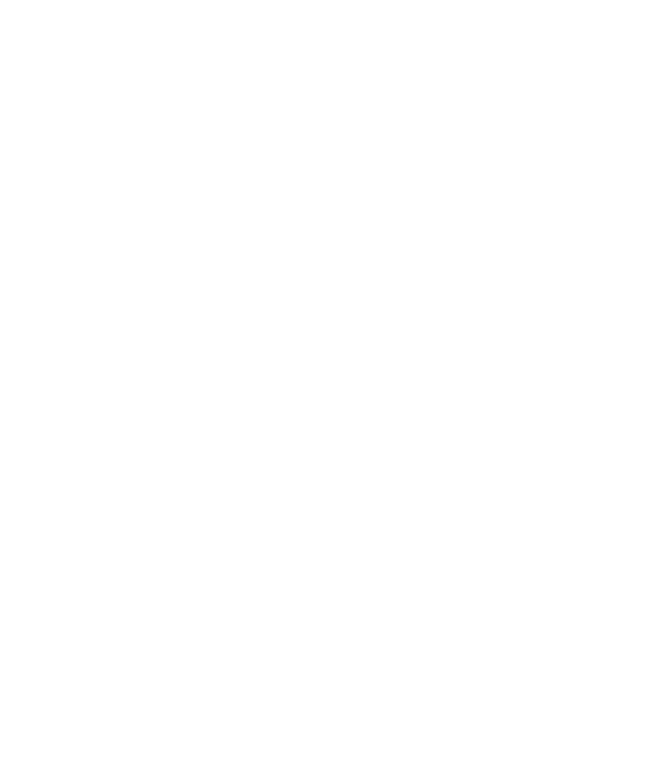
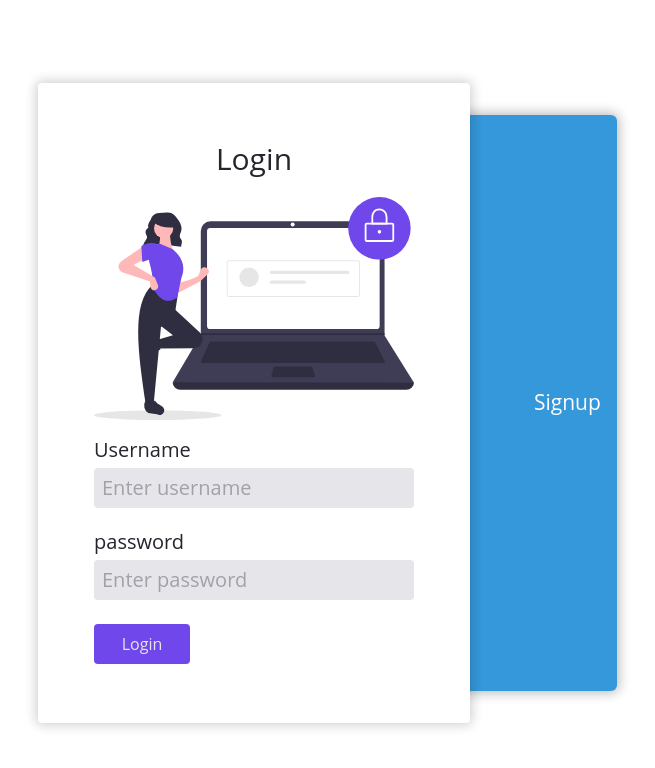
Before and after one commit to dumbmety/store, a React (Create React App) app: page /auth in a window 1280 px wide. Shown: the top 768 px of the page, without its empty margins (386-1041 px from the left). Built offline with nearby package versions, Linux system fonts and the light colour scheme.

Commit message:
Feat: Add Auth pages(Login & Signup). not done yet

```diff
--- /dev/null
+++ b/src/components/Auth/Login/index.jsx
@@ -0,0 +1,37 @@
+import classes from '../style.module.css'
+
+const Login = () => {
+  return (
+    <section className={classes.AuthContainer}>
+      <header className={classes.Header}>
+        <h1>Login</h1>
+      </header>
+      <div className={classes.Content}>
+        <div className={classes.Image}>
+          <img src="/images/auth.svg" alt="" />
+        </div>
+        <form className={classes.Form}>
+          <div className={classes.FormGroup}>
+            <label htmlFor="username">Username</label>
+            <input type="text" name="username" placeholder="Enter username" />
+          </div>
+          <div className={classes.FormGroup}>
+            <label htmlFor="password">password</label>
+            <input
+              type="password"
+              name="password"
+              placeholder="Enter password"
+            />
+          </div>
+          <div className={classes.FormGroup}>
+            <button type="submit" className="btn">
+              Login
+            </button>
+          </div>
+        </form>
+      </div>
+    </section>
+  )
+}
+
+export default Login
--- /dev/null
+++ b/src/components/Auth/Signup/index.jsx
@@ -0,0 +1,41 @@
+import classes from '../style.module.css'
+
+const Signup = () => {
+  return (
+    <section className={classes.AuthContainer}>
+      <header className={classes.Header}>
+        <h1>SignUp</h1>
+      </header>
+      <div className={classes.Content}>
+        <div className={classes.Image}>
+          <img src="/images/auth.svg" alt="" />
+        </div>
+        <form className={classes.Form}>
+          <div className={classes.FormGroup}>
+            <label htmlFor="username">Username</label>
+            <input type="text" name="username" placeholder="Enter username" />
+          </div>
+          <div className={classes.FormGroup}>
+            <label htmlFor="email">email</label>
+            <input type="text" name="email" placeholder="Enter email" />
+          </div>
+          <div className={classes.FormGroup}>
+            <label htmlFor="password">password</label>
+            <input
+              type="password"
+              name="password"
+              placeholder="Enter password"
+            />
+          </div>
+          <div className={classes.FormGroup}>
+            <button type="submit" className="btn">
+              Sign up
+            </button>
+          </div>
+        </form>
+      </div>
+    </section>
+  )
+}
+
+export default Signup
--- /dev/null
+++ b/src/components/Auth/index.js
@@ -0,0 +1,62 @@
+import { useState, useRef, useEffect } from 'react'
+import Login from './Login'
+import Signup from './Signup'
+import classes from './style.module.css'
+
+const Auth = () => {
+  const [isLogginActive, setIsLogginActive] = useState(true)
+
+  const rightSide = useRef(null)
+
+  useEffect(() => {
+    //Add .right by default
+    rightSide.current.classList.add(classes.right)
+  }, [])
+
+  const changeState = () => {
+    if (isLogginActive) {
+      console.log(isLogginActive)
+      rightSide.current.classList.remove(classes.right)
+      rightSide.current.classList.add(classes.left)
+    } else {
+      console.log(isLogginActive)
+      rightSide.current.classList.remove(classes.left)
+      rightSide.current.classList.add(classes.right)
+    }
+    setIsLogginActive(prevState => !prevState)
+  }
+
+  const current = isLogginActive ? 'Signup' : 'Login'
+  const currentActive = isLogginActive ? 'Login' : 'Signup'
+
+  return (
+    <div className={classes.App}>
+      <div className={classes.login}>
+        <div className={classes.container}>
+          {isLogginActive ? <Login /> : <Signup />}
+        </div>
+        <RightSide
+          current={current}
+          currentActive={currentActive}
+          onClick={changeState}
+          rightSideRef={rightSide}
+        />
+      </div>
+    </div>
+  )
+}
+
+const RightSide = props => {
+  return (
+    <div
+      className={classes.RightSide}
+      ref={props.rightSideRef}
+      onClick={props.onClick}
+    >
+      <div>
+        <div className={classes.Text}>{props.current}</div>
+      </div>
+    </div>
+  )
+}
+export default Auth
--- /dev/null
+++ b/src/components/Auth/style.module.css
@@ -0,0 +1,156 @@
+.AuthContainer {
+  @apply w-full flex flex-col items-center;
+}
+
+.Header {
+  @apply text-3xl py-5;
+}
+
+.Content {
+  @apply flex flex-col w-72 lg:w-80 items-center;
+}
+
+.Image {
+  @apply w-full;
+}
+
+.content .Image img {
+  @apply w-full h-full;
+}
+
+.Form {
+  @apply mt-4 w-full flex flex-col items-center;
+}
+
+.FormGroup {
+  @apply flex flex-col items-start w-full mb-5;
+}
+.FormGroup label {
+  @apply text-xl text-black mb-1;
+}
+
+.FormGroup input {
+  @apply w-full h-10 bg-cool py-2 px-2 outline-none text-xl border-0 rounded transition-all;
+}
+
+.FormGroup button {
+  @apply bg-purple p-2 mt-1 text-cool text-center focus:outline-none outline-none rounded w-24;
+}
+
+.App {
+  text-align: center;
+  display: flex;
+  justify-content: center;
+  align-items: center;
+  height: 100vh;
+  font-family: 'Open Sans', sans-serif;
+}
+
+.App-logo {
+  animation: App-logo-spin infinite 20s linear;
+  height: 40vmin;
+  pointer-events: none;
+}
+
+.App-header {
+  background-color: #282c34;
+  min-height: 100vh;
+  display: flex;
+  flex-direction: column;
+  align-items: center;
+  justify-content: center;
+  font-size: calc(10px + 2vmin);
+  color: white;
+}
+
+.App-link {
+  color: #61dafb;
+}
+
+@keyframes App-logo-spin {
+  from {
+    transform: rotate(0deg);
+  }
+  to {
+    transform: rotate(360deg);
+  }
+}
+
+/*Login Main Container */
+.login {
+  width: 27em;
+  height: 40em;
+  /* min-height: 44em; */
+  display: flex;
+  justify-content: center;
+  align-items: center;
+  margin-top: 5px;
+  position: relative;
+  z-index: 99;
+}
+
+.RightSide {
+  display: flex;
+  flex-direction: column;
+  justify-content: center;
+  align-items: flex-end;
+  height: 90%;
+  background-color: #3498db;
+  width: 100%;
+  position: absolute;
+  right: -34%;
+  border-radius: 6px;
+  z-index: 1;
+  transition: all 400ms ease-in-out;
+  cursor: pointer;
+  box-shadow: 0px 0px 12px 2px rgba(15, 15, 15, 0.281);
+}
+
+.RightSide .Text {
+  font-size: 21px;
+  font-weight: 500;
+  color: #fff;
+  margin: 0 1rem;
+}
+.login.right {
+  transition: all ease-out 0.2s;
+  right: -40%;
+  align-items: flex-end;
+}
+
+.right:hover {
+  right: -45%;
+}
+.RightSide.left {
+  right: 40%;
+  align-items: flex-start;
+}
+.left:hover {
+  right: 45%;
+}
+.container {
+  display: flex;
+  justify-content: center;
+  align-items: center;
+  background-color: #fff;
+  box-shadow: 0px 0px 12px 2px rgba(15, 15, 15, 0.2);
+  border-radius: 4px;
+  position: relative;
+  z-index: 99;
+  width: 100%;
+  height: 100%;
+  z-index: 99;
+  padding: 17px 10px;
+  /*transition: transform 200ms ease-in-out; */
+}
+
+.btn {
+  font-size: 21px;
+  padding: 5px 20px;
+  border: 0;
+  background-color: #3498db;
+  color: #fff;
+  border-radius: 3px;
+  transition: all 250ms ease-in-out;
+  cursor: pointer;
+}
--- a/src/containers/App.js
+++ b/src/containers/App.js
@@ -1,4 +1,5 @@
 import { BrowserRouter as Router, Switch, Route } from 'react-router-dom'
+import Auth from '../components/Auth'
 
 import Home from './Home'
 
@@ -7,6 +8,7 @@
     <Router>
       <Switch>
         <Route path="/" exact component={Home} />
+        <Route path="/auth" exact component={Auth} />
       </Switch>
     </Router>
   )
```
Also changed, not shown: public/images/auth.svg (added).
